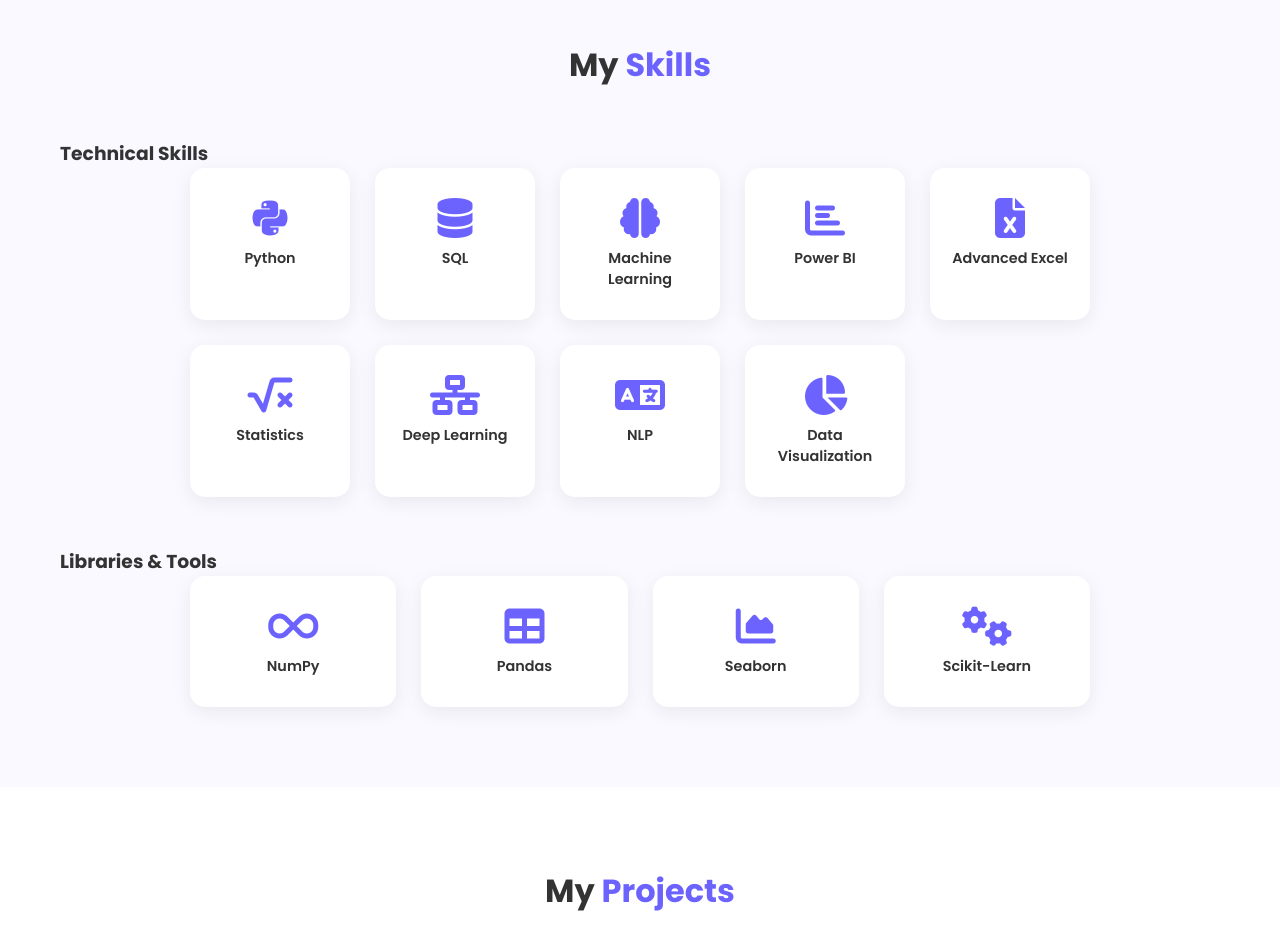
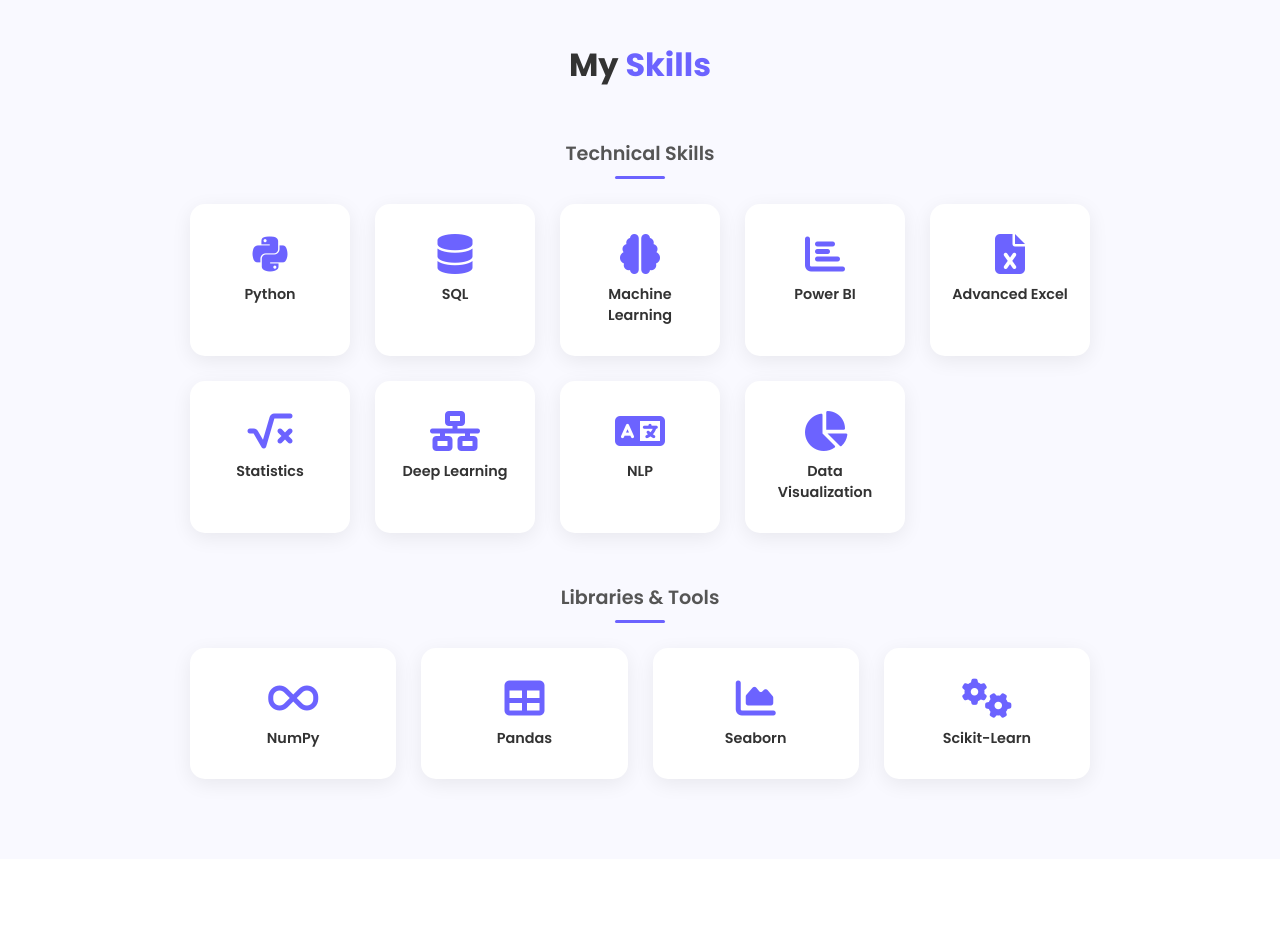
Before and after one commit to subbuY-9/portfolio, a plain HTML site: page index.html in a window 1280 px wide. Shown: the part 2220-3156 px from the top of the page. Drawn offline with Linux system fonts and the light colour scheme.

Commit message:
Add styles for sub-title in Skills section

```diff
--- a/style.css
+++ b/style.css
@@ -219,7 +219,25 @@
   color: #333;
   font-size: 0.9rem;
 }
+/* Sub-title for Skills sections */
+.sub-title {
+  text-align: center;
+  font-size: 1.2rem;
+  font-weight: 600;
+  color: #555;
+  margin-bottom: 25px;
+  position: relative;
+}
 
+.sub-title::after {
+  content: '';
+  display: block;
+  width: 50px;
+  height: 3px;
+  background: #6c63ff;
+  margin: 8px auto 0;
+  border-radius: 5px;
+}
 /* PROJECTS */
 .projects-grid {
   display: grid;
```
